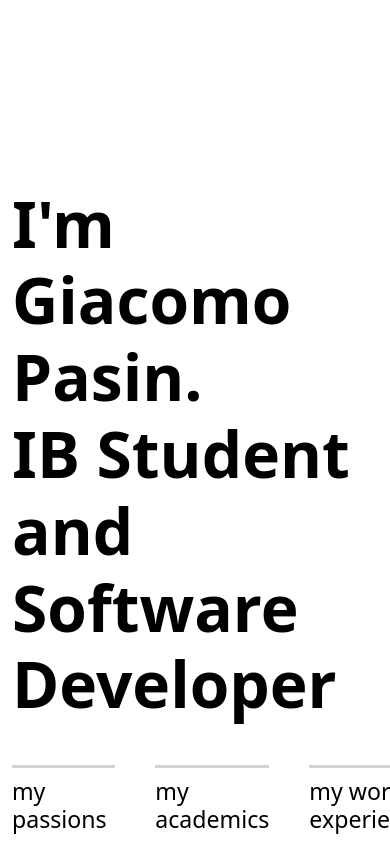
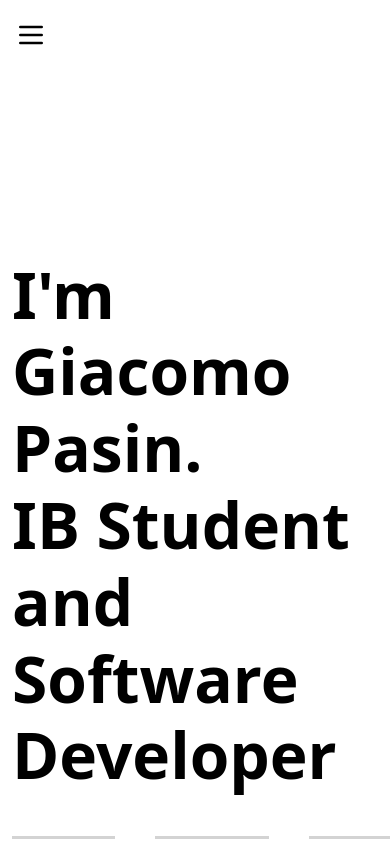
Before and after one commit to jackpeck2004/personal_website, a Next.js app: page / in a window 390 px wide. Shown: the top 844 px of the page. Built offline with nearby package versions, Linux system fonts and the light colour scheme.

Commit message:
added hamburger fix

```diff
--- a/components/layouts/main.js
+++ b/components/layouts/main.js
@@ -7,6 +7,7 @@ import { ThemeProvider } from "@emotion/react";
 import useMediaQuery from "../../lib/hooks/useMediaQuery";
 import constants from "../../lib/constants";
 import useTheme from "../../lib/hooks/useTheme";
+import HamburgerNavbar from "../navigation/hamburger";
 
 const Main = ({ children, router: _router }) => {
   const [isLightTheme, setIsLightTheme] = useState(true);
@@ -26,9 +27,12 @@ const Main = ({ children, router: _router }) => {
           <meta name="theme-color" content="black" />
           <title>Giacomo Pasin</title>
         </Head>
-        {isDesktop && (
+        {isDesktop ? (
           <Navbar currentTheme={isLightTheme} changeThemeFn={setIsLightTheme} />
+        ) : (
+          <HamburgerNavbar />
         )}
+
         {children}
         <Footer />
       </ThemeProvider>
--- /dev/null
+++ b/components/navigation/hamburger.js
@@ -0,0 +1,92 @@
+import styled from "@emotion/styled";
+import Button from "../common/button";
+import { MenuIcon, XIcon } from "@heroicons/react/outline";
+import { useState, useEffect } from "react";
+import { Link } from "react-scroll";
+
+const iconStyle = { width: "2rem", height: "2rem" };
+
+const View = styled.div`
+  background: black;
+  position: fixed;
+  height: 100vh;
+  width: 100vw;
+  z-index: 100;
+  overflow: hidden;
+  color: white;
+  padding: 1vw;
+`;
+
+const Menu = styled.ul`
+  display: flex;
+  flex-direction: column;
+  justify-content: space-evenly;
+  align-items: center;
+  height: 50vw;
+  font-size: ${(props) => props.theme.textSizes.lg};
+`;
+
+const Anchor = styled.a`
+  margin: 0 15px;
+  cursor: pointer;
+  color: inherit;
+  text-decoration: none;
+`;
+
+const Bar = styled.div`
+  background-color: ${(props) => props.theme.colors.primaryBackground};
+  color: ${(props) => props.theme.colors.primary};
+  padding: 1vh 1vw;
+  width: 100%;
+  position: sticky;
+  top: 0;
+  z-index: 10;
+`;
+
+const MenuView = ({ setNavbarOpen }) => {
+  let pos = [];
+
+  useEffect(() => {
+    pos = [window.scrollX, window.scrollY];
+  });
+
+  return (
+    <View>
+      <Button circular border>
+        <XIcon
+          style={{ ...iconStyle, color: "white" }}
+          onClick={() => {
+            setNavbarOpen(false);
+            window.scroll(pos[0], pos[1]);
+          }}
+        />
+      </Button>
+      <Menu>
+        <Link to="home" smooth spy onClick={() => setNavbarOpen(false)}>
+          <Anchor>Home</Anchor>
+        </Link>
+        <Link to="projects" smooth spy onClick={() => setNavbarOpen(false)}>
+          <Anchor>Projects</Anchor>
+        </Link>
+      </Menu>
+    </View>
+  );
+};
+
+const HamburgerNavbar = () => {
+  const [navbarOpen, setNavbarOpen] = useState(false);
+
+  if (navbarOpen) {
+    return <MenuView setNavbarOpen={setNavbarOpen} />;
+  }
+
+  return (
+    <Bar>
+      <Button circular border>
+        <MenuIcon style={iconStyle} onClick={() => setNavbarOpen(true)} />
+      </Button>
+    </Bar>
+  );
+};
+
+export default HamburgerNavbar;
--- a/lib/hooks/useTheme.js
+++ b/lib/hooks/useTheme.js
@@ -21,6 +21,7 @@ const useTheme = () => {
   };
 
   const light = {
+    textSizes,
     typography,
     colors: {
       // Text (or normal colors)
@@ -34,6 +35,7 @@ const useTheme = () => {
   };
 
   const dark = {
+    textSizes,
     typography,
     colors: {
       // Text (or normal colors)
```
